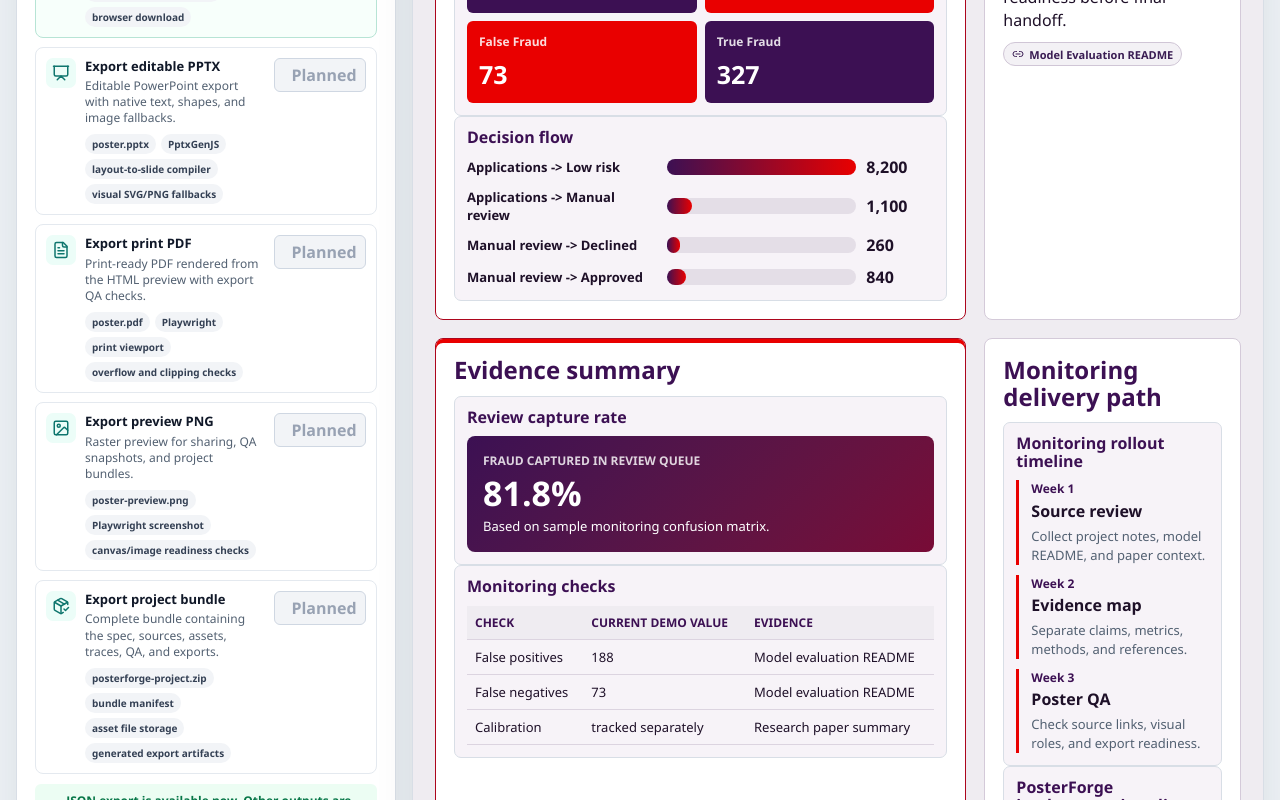
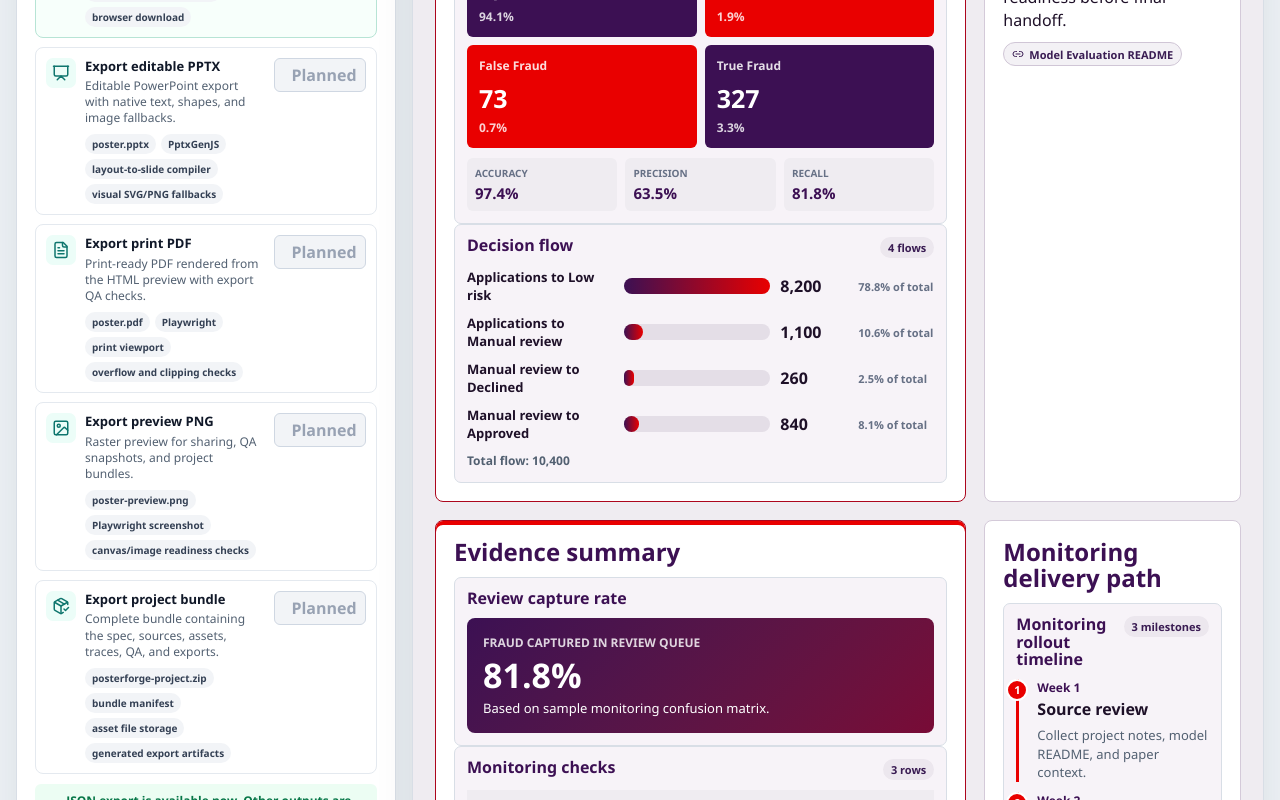
Before and after one commit to ctucker13/posterforge, a React (Vite) app: page / in a window 1280 px wide. Shown: the part 1080-1880 px from the top of the page. Built offline with nearby package versions, Linux system fonts and the light colour scheme.

Commit message:
Improve deterministic visual renderers

```diff
--- a/src/renderers/VisualRenderer.tsx
+++ b/src/renderers/VisualRenderer.tsx
@@ -1,4 +1,5 @@
 import type { PosterVisual } from "../domain/poster";
+import { buildGanttSegments, formatPercent, summarizeConfusionMatrix, summarizeSankeyLinks } from "./derived";
 import {
   parseCodeBlockData,
   parseConfusionMatrixData,
@@ -20,16 +21,31 @@ export function VisualRenderer({ visual }: { visual: PosterVisual }) {
     }
 
     const { labels, matrix } = parsed.data;
+    const summary = summarizeConfusionMatrix(parsed.data);
 
     return (
       <div className="visual-box">
-        <h3>{visual.title}</h3>
+        <VisualHeader title={visual.title} meta={`${summary.total.toLocaleString()} cases`} />
         <div className="matrix">
-          <MatrixCell label={`True ${labels[0]}`} value={matrix[0][0]} />
-          <MatrixCell label={`False ${labels[0]}`} value={matrix[0][1]} error />
-          <MatrixCell label={`False ${labels[1]}`} value={matrix[1][0]} error />
-          <MatrixCell label={`True ${labels[1]}`} value={matrix[1][1]} />
+          <MatrixCell label={`True ${labels[0]}`} value={matrix[0][0]} percent={summary.cellPercentages[0][0]} />
+          <MatrixCell label={`False ${labels[0]}`} value={matrix[0][1]} percent={summary.cellPercentages[0][1]} error />
+          <MatrixCell label={`False ${labels[1]}`} value={matrix[1][0]} percent={summary.cellPercentages[1][0]} error />
+          <MatrixCell label={`True ${labels[1]}`} value={matrix[1][1]} percent={summary.cellPercentages[1][1]} />
         </div>
+        <dl className="matrix-summary">
+          <div>
+            <dt>Accuracy</dt>
+            <dd>{formatPercent(summary.accuracy)}</dd>
+          </div>
+          <div>
+            <dt>Precision</dt>
+            <dd>{formatPercent(summary.precision)}</dd>
+          </div>
+          <div>
+            <dt>Recall</dt>
+            <dd>{formatPercent(summary.recall)}</dd>
+          </div>
+        </dl>
       </div>
     );
   }
@@ -44,7 +60,7 @@ export function VisualRenderer({ visual }: { visual: PosterVisual }) {
 
     return (
       <div className="visual-box">
-        <h3>{visual.title}</h3>
+        <VisualHeader title={visual.title} meta={`${rows.length} row${rows.length === 1 ? "" : "s"}`} />
         <div className="table-wrap">
           <table className="data-table">
             <thead>
@@ -66,6 +82,7 @@ export function VisualRenderer({ visual }: { visual: PosterVisual }) {
               ))}
             </tbody>
           </table>
+          {rows.length === 0 ? <p className="visual-empty">No table rows supplied.</p> : null}
         </div>
       </div>
     );
@@ -78,21 +95,25 @@ export function VisualRenderer({ visual }: { visual: PosterVisual }) {
     }
 
     const { links } = parsed.data;
-    const max = Math.max(...links.map((link) => link.value), 1);
+    const summaries = summarizeSankeyLinks(links);
+    const total = links.reduce((sum, link) => sum + link.value, 0);
+
     return (
       <div className="visual-box">
-        <h3>{visual.title}</h3>
+        <VisualHeader title={visual.title} meta={`${links.length} flows`} />
         <div className="flow-list">
-          {links.map((link) => (
+          {summaries.map((link) => (
             <div className="flow-row" key={`${link.source}-${link.target}`}>
-              <span>{`${link.source} -> ${link.target}`}</span>
+              <span>{`${link.source} to ${link.target}`}</span>
               <div className="flow-track">
-                <div className="flow-bar" style={{ width: `${Math.max(7, (link.value / max) * 100)}%` }} />
+                <div className="flow-bar" style={{ width: `${link.widthPercent}%` }} />
               </div>
               <strong>{link.value.toLocaleString()}</strong>
+              <em>{formatPercent(link.share)} of total</em>
             </div>
           ))}
         </div>
+        {links.length === 0 ? <p className="visual-empty">No flow links supplied.</p> : <p className="flow-total">Total flow: {total.toLocaleString()}</p>}
       </div>
     );
   }
@@ -106,16 +127,18 @@ export function VisualRenderer({ visual }: { visual: PosterVisual }) {
     const { events } = parsed.data;
     return (
       <div className="visual-box">
-        <h3>{visual.title}</h3>
+        <VisualHeader title={visual.title} meta={`${events.length} milestone${events.length === 1 ? "" : "s"}`} />
         <ol className="timeline-list">
-          {events.map((event) => (
+          {events.map((event, index) => (
             <li key={`${event.date}-${event.label}`}>
+              <span className="timeline-marker">{index + 1}</span>
               <time>{event.date}</time>
               <strong>{event.label}</strong>
               {event.detail ? <p>{event.detail}</p> : null}
             </li>
           ))}
         </ol>
+        {events.length === 0 ? <p className="visual-empty">No timeline events supplied.</p> : null}
       </div>
     );
   }
@@ -127,34 +150,26 @@ export function VisualRenderer({ visual }: { visual: PosterVisual }) {
     }
 
     const { tasks } = parsed.data;
-    const dates = tasks.flatMap((task) => [Date.parse(task.start), Date.parse(task.end)]).filter(Number.isFinite);
-    const min = dates.length ? Math.min(...dates) : 0;
-    const max = dates.length ? Math.max(...dates) : min + 1;
-    const span = Math.max(max - min, 1);
+    const segments = buildGanttSegments(tasks);
 
     return (
       <div className="visual-box">
-        <h3>{visual.title}</h3>
+        <VisualHeader title={visual.title} meta={`${tasks.length} task${tasks.length === 1 ? "" : "s"}`} />
         <div className="gantt-list">
-          {tasks.map((task) => {
-            const start = Date.parse(task.start);
-            const end = Date.parse(task.end);
-            const offset = Number.isFinite(start) ? ((start - min) / span) * 100 : 0;
-            const width = Number.isFinite(start) && Number.isFinite(end) ? Math.max(((end - start) / span) * 100, 8) : 30;
-
-            return (
+          {segments.map((task) => (
             <div className="gantt-row" key={`${task.label}-${task.start}`}>
               <div>
                 <strong>{task.label}</strong>
-                  <span>{task.status ?? `${task.start} to ${task.end}`}</span>
+                <span>{`${task.start} to ${task.end}`}</span>
+                {task.status ? <em>{task.status}</em> : null}
               </div>
               <div className="gantt-track">
-                  <div className="gantt-bar" style={{ marginLeft: `${offset}%`, width: `${Math.min(width, 100 - offset)}%` }} />
+                <div className="gantt-bar" style={{ marginLeft: `${task.offsetPercent}%`, width: `${task.widthPercent}%` }} />
               </div>
             </div>
-            );
-          })}
+          ))}
         </div>
+        {tasks.length === 0 ? <p className="visual-empty">No Gantt tasks supplied.</p> : null}
       </div>
     );
   }
@@ -257,6 +272,15 @@ function formatCell(value: TableCell) {
   return String(value ?? "");
 }
 
+function VisualHeader({ title, meta }: { title: string; meta?: string }) {
+  return (
+    <div className="visual-header">
+      <h3>{title}</h3>
+      {meta ? <span>{meta}</span> : null}
+    </div>
+  );
+}
+
 function InvalidVisualData({ visual, message }: { visual: PosterVisual; message: string }) {
   return (
     <div className="visual-box visual-data-error">
@@ -266,11 +290,12 @@ function InvalidVisualData({ visual, message }: { visual: PosterVisual; message:
   );
 }
 
-function MatrixCell({ label, value, error = false }: { label: string; value: number; error?: boolean }) {
+function MatrixCell({ label, value, percent, error = false }: { label: string; value: number; percent: number; error?: boolean }) {
   return (
     <div className={`matrix-cell ${error ? "error" : ""}`}>
       <span>{label}</span>
       <strong>{value.toLocaleString()}</strong>
+      <em>{formatPercent(percent)}</em>
     </div>
   );
 }
--- /dev/null
+++ b/src/renderers/derived.ts
@@ -0,0 +1,79 @@
+import type { ConfusionMatrixData, GanttTaskData, SankeyLink } from "../visuals/data";
+
+export interface ConfusionMatrixSummary {
+  total: number;
+  accuracy: number;
+  precision: number | null;
+  recall: number | null;
+  cellPercentages: [[number, number], [number, number]];
+}
+
+export interface SankeyLinkSummary extends SankeyLink {
+  share: number;
+  widthPercent: number;
+}
+
+export interface GanttSegment extends GanttTaskData {
+  offsetPercent: number;
+  widthPercent: number;
+}
+
+export function summarizeConfusionMatrix(data: ConfusionMatrixData): ConfusionMatrixSummary {
+  const [[trueNegative, falsePositive], [falseNegative, truePositive]] = data.matrix;
+  const total = trueNegative + falsePositive + falseNegative + truePositive;
+  const safeTotal = Math.max(total, 1);
+  const precisionDenominator = truePositive + falsePositive;
+  const recallDenominator = truePositive + falseNegative;
+
+  return {
+    total,
+    accuracy: (trueNegative + truePositive) / safeTotal,
+    precision: precisionDenominator > 0 ? truePositive / precisionDenominator : null,
+    recall: recallDenominator > 0 ? truePositive / recallDenominator : null,
+    cellPercentages: [
+      [trueNegative / safeTotal, falsePositive / safeTotal],
+      [falseNegative / safeTotal, truePositive / safeTotal],
+    ],
+  };
+}
+
+export function summarizeSankeyLinks(links: SankeyLink[]): SankeyLinkSummary[] {
+  const total = links.reduce((sum, link) => sum + link.value, 0);
+  const max = Math.max(...links.map((link) => link.value), 1);
+  const safeTotal = Math.max(total, 1);
+
+  return links.map((link) => ({
+    ...link,
+    share: link.value / safeTotal,
+    widthPercent: Math.max(7, (link.value / max) * 100),
+  }));
+}
+
+export function buildGanttSegments(tasks: GanttTaskData[]): GanttSegment[] {
+  const dates = tasks.flatMap((task) => [Date.parse(task.start), Date.parse(task.end)]).filter(Number.isFinite);
+  const min = dates.length ? Math.min(...dates) : 0;
+  const max = dates.length ? Math.max(...dates) : min + 1;
+  const span = Math.max(max - min, 1);
+
+  return tasks.map((task) => {
+    const start = Date.parse(task.start);
+    const end = Date.parse(task.end);
+    const offsetPercent = Number.isFinite(start) ? clamp(((start - min) / span) * 100, 0, 100) : 0;
+    const rawWidth = Number.isFinite(start) && Number.isFinite(end) ? ((end - start) / span) * 100 : 30;
+    const widthPercent = clamp(Math.max(rawWidth, 8), 1, 100 - offsetPercent);
+
+    return {
+      ...task,
+      offsetPercent,
+      widthPercent,
+    };
+  });
+}
+
+export function formatPercent(value: number | null): string {
+  return value === null ? "n/a" : `${(value * 100).toFixed(1)}%`;
+}
+
+function clamp(value: number, min: number, max: number): number {
+  return Math.min(Math.max(value, min), max);
+}
--- a/src/styles/app.css
+++ b/src/styles/app.css
@@ -1152,6 +1152,28 @@ textarea {
   font-size: 16px;
 }
 
+.visual-header {
+  display: flex;
+  align-items: flex-start;
+  justify-content: space-between;
+  gap: 10px;
+  margin-bottom: 10px;
+}
+
+.visual-header h3 {
+  margin: 0;
+}
+
+.visual-header span {
+  flex: 0 0 auto;
+  border-radius: 999px;
+  padding: 3px 8px;
+  color: color-mix(in srgb, var(--theme-primary), #344054 24%);
+  font-size: 11px;
+  font-weight: 900;
+  background: color-mix(in srgb, var(--theme-primary), white 90%);
+}
+
 .visual-data-error {
   border-color: #fda29b;
   color: #7a271a;
@@ -1160,6 +1182,13 @@ textarea {
 
 .visual-data-error p {
   margin: 0;
+  font-size: 13px;
+  font-weight: 700;
+}
+
+.visual-empty {
+  margin: 10px 0 0;
+  color: #667085;
   font-size: 13px;
   font-weight: 700;
 }
@@ -1195,6 +1224,42 @@ textarea {
   font-size: 25px;
 }
 
+.matrix-cell em {
+  display: block;
+  margin-top: 4px;
+  font-size: 12px;
+  font-style: normal;
+  font-weight: 900;
+  opacity: 0.82;
+}
+
+.matrix-summary {
+  display: grid;
+  grid-template-columns: repeat(3, minmax(0, 1fr));
+  gap: 8px;
+  margin: 10px 0 0;
+}
+
+.matrix-summary div {
+  border-radius: 6px;
+  padding: 8px;
+  background: color-mix(in srgb, var(--theme-primary), white 92%);
+}
+
+.matrix-summary dt {
+  color: #667085;
+  font-size: 10px;
+  font-weight: 900;
+  text-transform: uppercase;
+}
+
+.matrix-summary dd {
+  margin: 3px 0 0;
+  color: var(--theme-primary);
+  font-size: 15px;
+  font-weight: 900;
+}
+
 .flow-list {
   display: grid;
   gap: 10px;
@@ -1202,7 +1267,7 @@ textarea {
 
 .flow-row {
   display: grid;
-  grid-template-columns: minmax(130px, 1fr) minmax(120px, 1fr) 68px;
+  grid-template-columns: minmax(130px, 1fr) minmax(120px, 1fr) 68px minmax(76px, auto);
   gap: 10px;
   align-items: center;
 }
@@ -1210,6 +1275,13 @@ textarea {
 .flow-row span {
   font-size: 13px;
   font-weight: 800;
+}
+
+.flow-row em {
+  color: #667085;
+  font-size: 11px;
+  font-style: normal;
+  font-weight: 900;
 }
 
 .flow-track {
@@ -1222,6 +1294,13 @@ textarea {
   height: 100%;
   border-radius: inherit;
   background: linear-gradient(90deg, var(--theme-primary), var(--theme-accent));
+}
+
+.flow-total {
+  margin: 10px 0 0;
+  color: #526071;
+  font-size: 12px;
+  font-weight: 900;
 }
 
 .diagram-source {
@@ -1271,7 +1350,23 @@ textarea {
 .timeline-list li {
   position: relative;
   border-left: 3px solid var(--theme-accent);
-  padding-left: 12px;
+  padding-left: 18px;
+}
+
+.timeline-marker {
+  position: absolute;
+  top: 0;
+  left: -13px;
+  display: grid;
+  place-items: center;
+  width: 22px;
+  height: 22px;
+  border: 2px solid var(--theme-bg);
+  border-radius: 999px;
+  color: #ffffff;
+  font-size: 11px;
+  font-weight: 900;
+  background: var(--theme-accent);
 }
 
 .timeline-list time {
@@ -1313,6 +1408,19 @@ textarea {
   color: #667085;
   font-size: 12px;
   font-weight: 800;
+}
+
+.gantt-row em {
+  display: inline-flex;
+  margin-top: 5px;
+  border-radius: 999px;
+  padding: 2px 7px;
+  color: color-mix(in srgb, var(--theme-primary), #344054 26%);
+  font-size: 10px;
+  font-style: normal;
+  font-weight: 900;
+  text-transform: uppercase;
+  background: color-mix(in srgb, var(--theme-primary), white 90%);
 }
 
 .gantt-track {
@@ -1618,6 +1726,21 @@ textarea {
     padding: 22px;
   }
 
+  .flow-row,
+  .gantt-row,
+  .matrix-summary {
+    grid-template-columns: 1fr;
+  }
+
+  .visual-header {
+    align-items: stretch;
+    flex-direction: column;
+  }
+
+  .visual-header span {
+    width: fit-content;
+  }
+
   .source-options,
   .spec-metrics {
     grid-template-columns: repeat(2, minmax(0, 1fr));
```
Also changed, not shown: 1 other file (tests, documents, lock files or other folders). Lines whose indentation alone changed are shown as unchanged.
